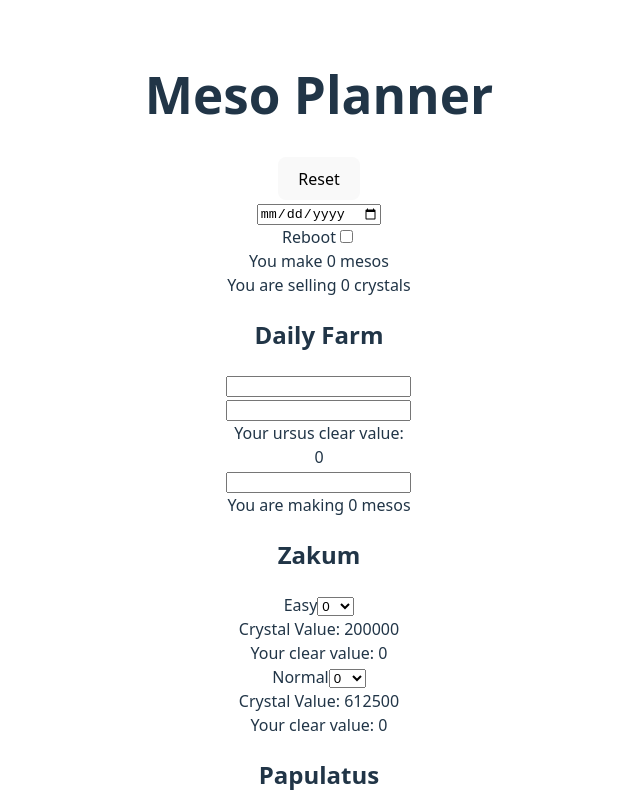
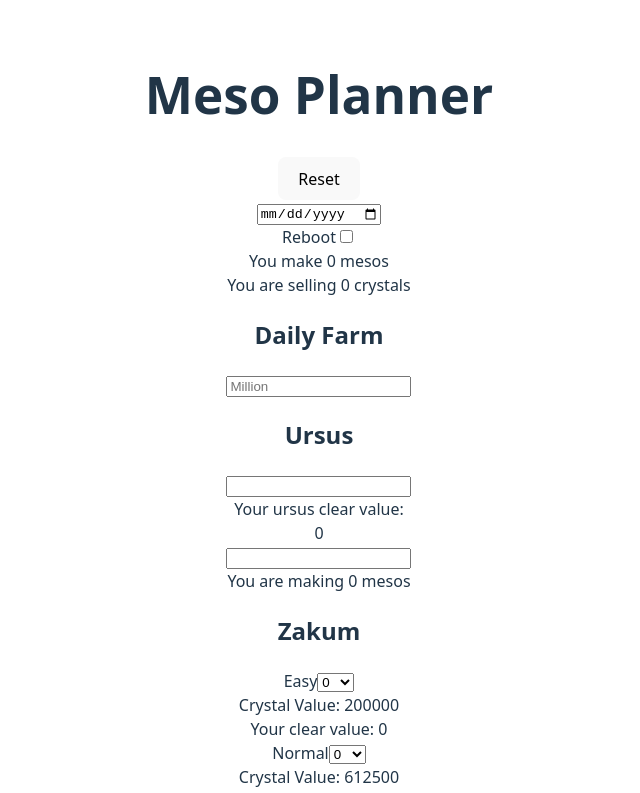
Before and after one commit to wajeff/starforce-planner, a React (Vite) app: page / in a window 1280 px wide. Shown: the top 793 px of the page, without its empty margins (321-961 px from the left). Built offline with nearby package versions, Linux system fonts and the light colour scheme.

Commit message:
Changed daily farm to input multiplied by millions to help users input large numbers easier

```diff
--- a/src/App.jsx
+++ b/src/App.jsx
@@ -54,7 +54,7 @@ function App() {
 
   const [dailyFarm, setDailyFarm] = useState(0)
   const handleDailyFarm = (e)=>{
-    setDailyFarm(e.target.value)
+    setDailyFarm(e.target.value*1_000_000)
   }
   const [dailyBosses, setDailyBosses] = usePersistentState("dailyBosses", {
     Zakum:{
--- a/src/components/DailyFarm.jsx
+++ b/src/components/DailyFarm.jsx
@@ -4,11 +4,13 @@ const DailyFarm = ({daysDifference, dailyFarm, setDailyFarm, handleDailyFarm}) =
       <h2>
         Daily Farm
       </h2>
-      <input
+      <div>
+        <input
         type='number'
-        onChange={handleDailyFarm}>
+        onChange={handleDailyFarm}
+        placeholder='Million' />
+      </div>
 
-      </input>
     </div>
   )
 }
--- a/src/components/Ursus.jsx
+++ b/src/components/Ursus.jsx
@@ -2,7 +2,7 @@ const Ursus = ({ ursus, handleUrsus, reboot,daysDifference}) => {
   console.log(daysDifference)
   return (
     <div>
-
+      <h2>Ursus</h2>
       {}
       <input
         type="text"
```
